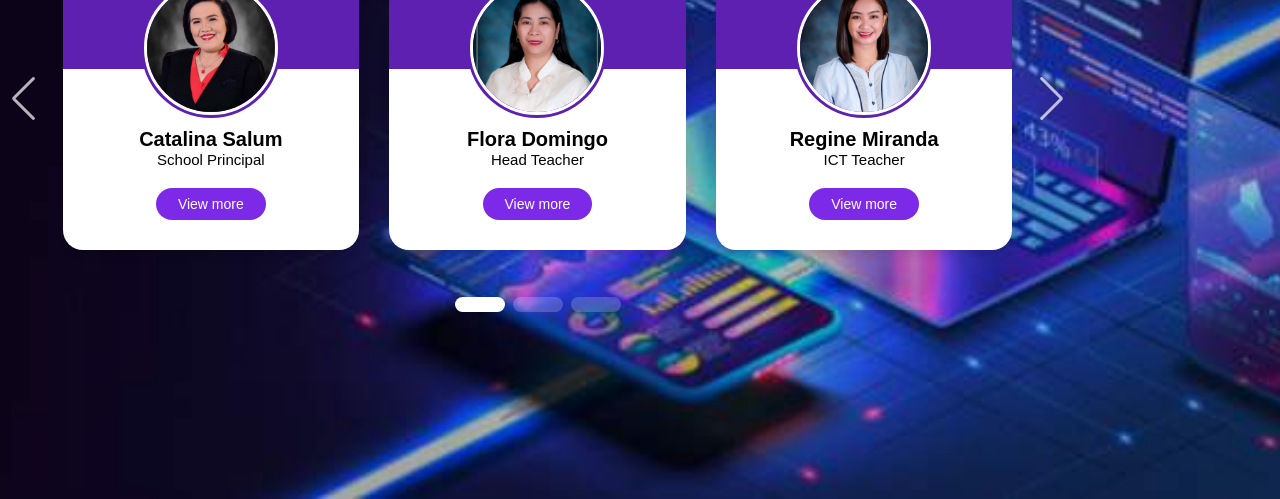
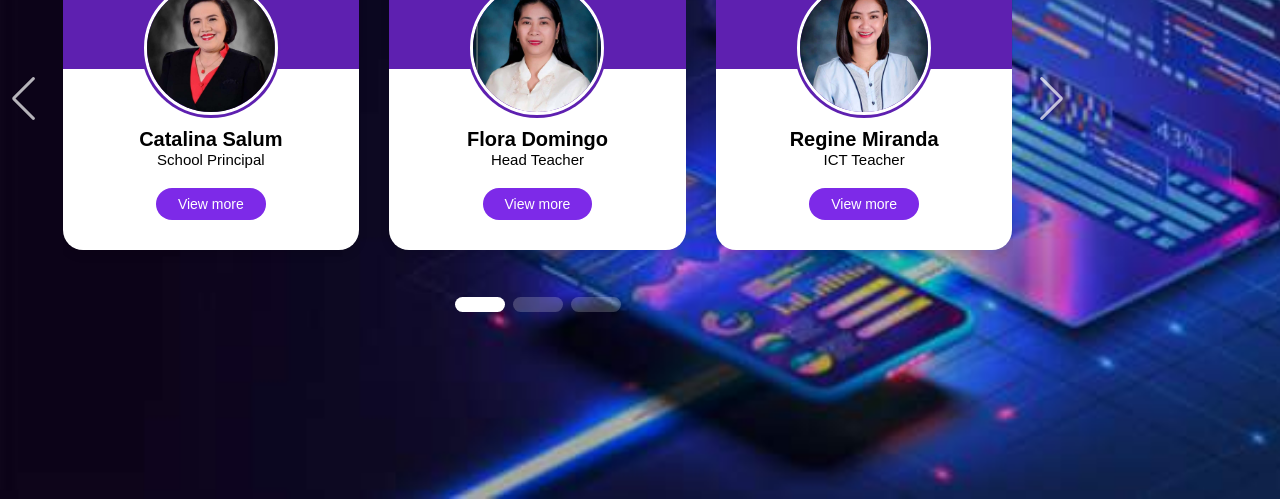
Before and after one commit to linxmasacre/admin, a plain HTML site: page index.html in a window 1280 px wide. Shown: the part 301-800 px from the top of the page. Drawn offline with nearby package versions, Linux system fonts and the light colour scheme.

Commit message:
Update style.css

```diff
--- a/style.css
+++ b/style.css
@@ -9,7 +9,7 @@ body {
 min-height: 100vh;
 background: url(adminbg3.jpg) no-repeat;
 background-size: cover;
-background-position: center;
+background-position: flex;
 display: flex;
 align-items: center;
 justify-content: flex;
```
